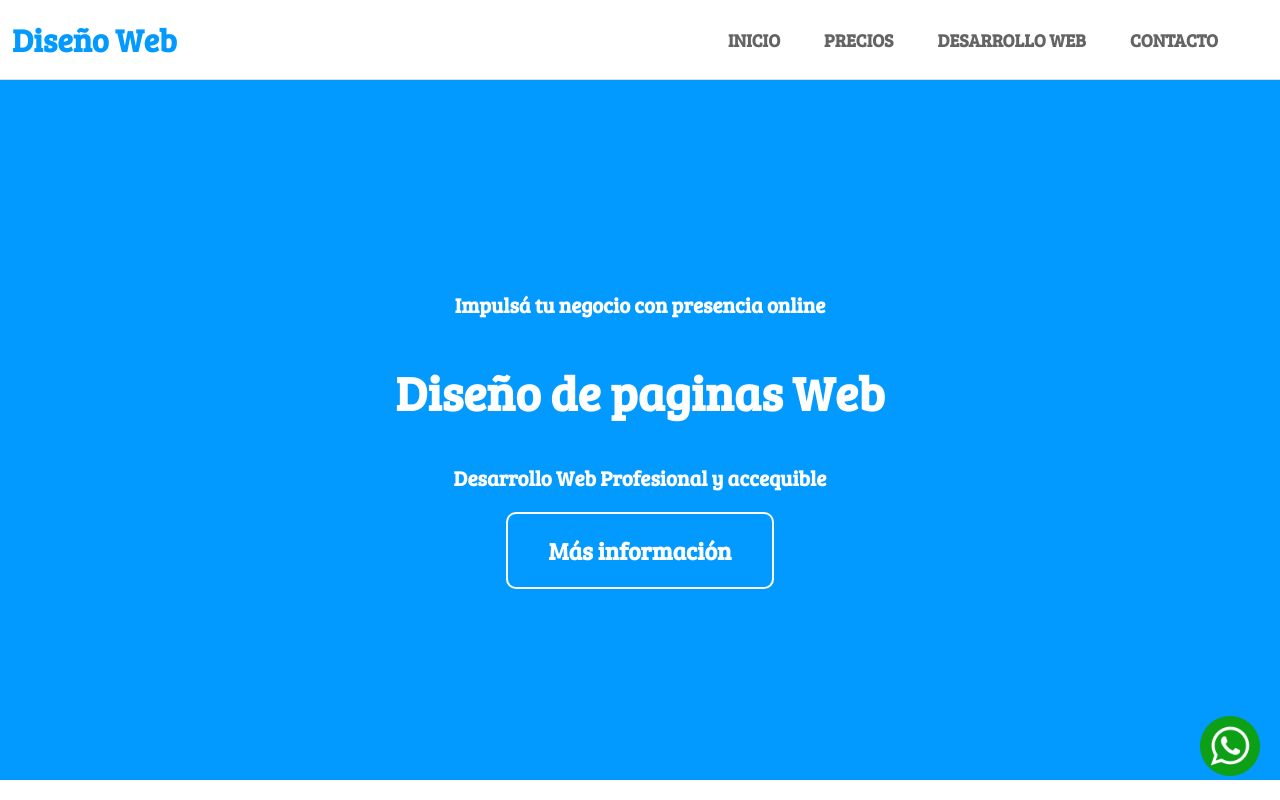
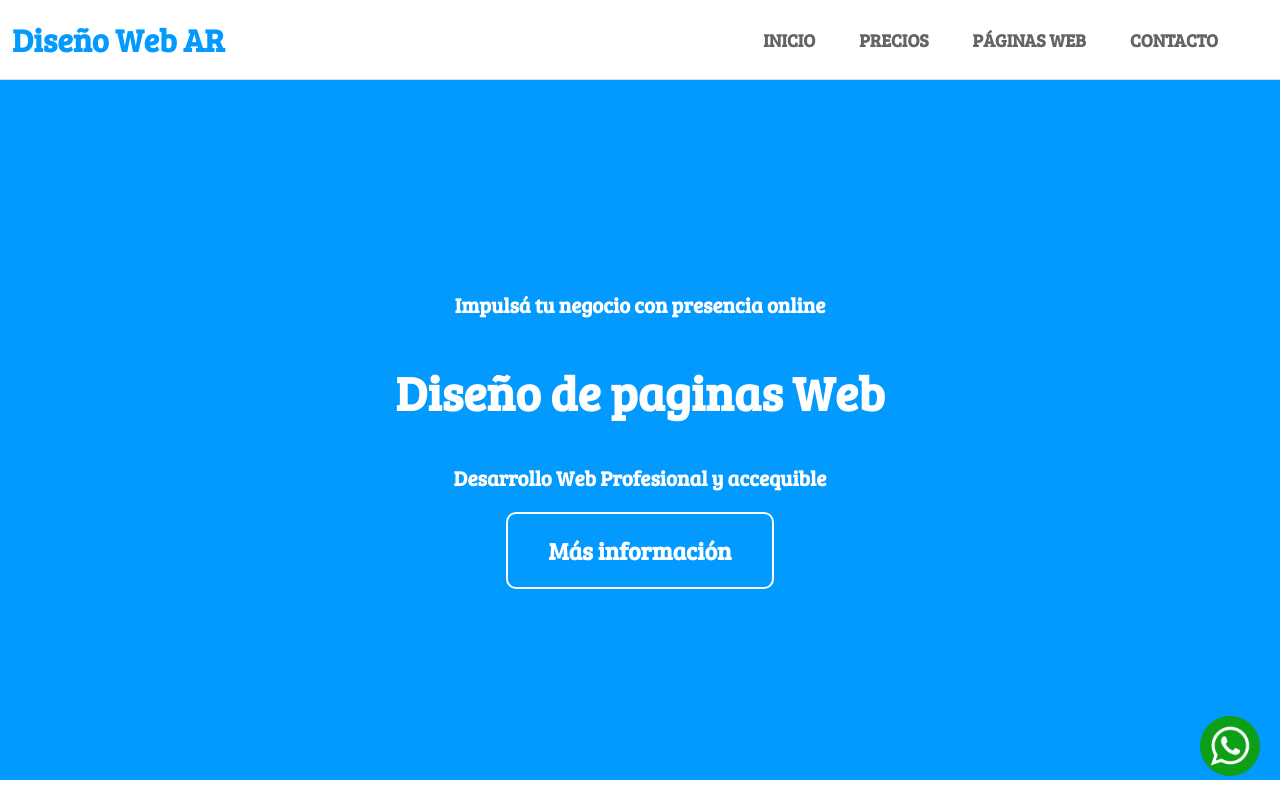
Before and after one commit to Davlop08/-creacion-pagina-web, a Next.js app: page / in a window 1280 px wide. Shown: the top 800 px of the page. Built offline with nearby package versions, Linux system fonts and the light colour scheme.

Commit message:
se cambiaron unas rutas y textos

```diff
--- a/components/Header.jsx
+++ b/components/Header.jsx
@@ -16,9 +16,9 @@ export default function Header() {
     return (
         <header className={styles.header}>
             <nav className={styles.nav}>
-                    <Link href={globals.direction}>
+                    <Link href={`${globals.direction}/`}>
                         <a className={styles.nav_link}>
-                            <span className={styles.logo}>Diseño Web</span>
+                            <span className={styles.logo}>Diseño Web AR</span>
                         </a>
                     </Link>
 
@@ -46,7 +46,7 @@ export default function Header() {
                         <li className={styles.nav_menu_item}>
                             <Link href={`${globals.direction}/paginas`}>
                                 <a className={styles.nav_link}>
-                                    <span className={styles.nav_menu_link}>Desarrollo Web</span>
+                                    <span className={styles.nav_menu_link}>Páginas Web</span>
                                 </a>
                             </Link>
                         </li>
--- a/pages/index.jsx
+++ b/pages/index.jsx
@@ -31,7 +31,7 @@ export default function Home() {
               Desarrollo Web Profesional y accequible
             </h5>
 
-            <Link href="/">
+            <Link href={`${globals.direction}/paginas`}>
               <a className={styles.button_contact}>
                 Más información
               </a>
```
